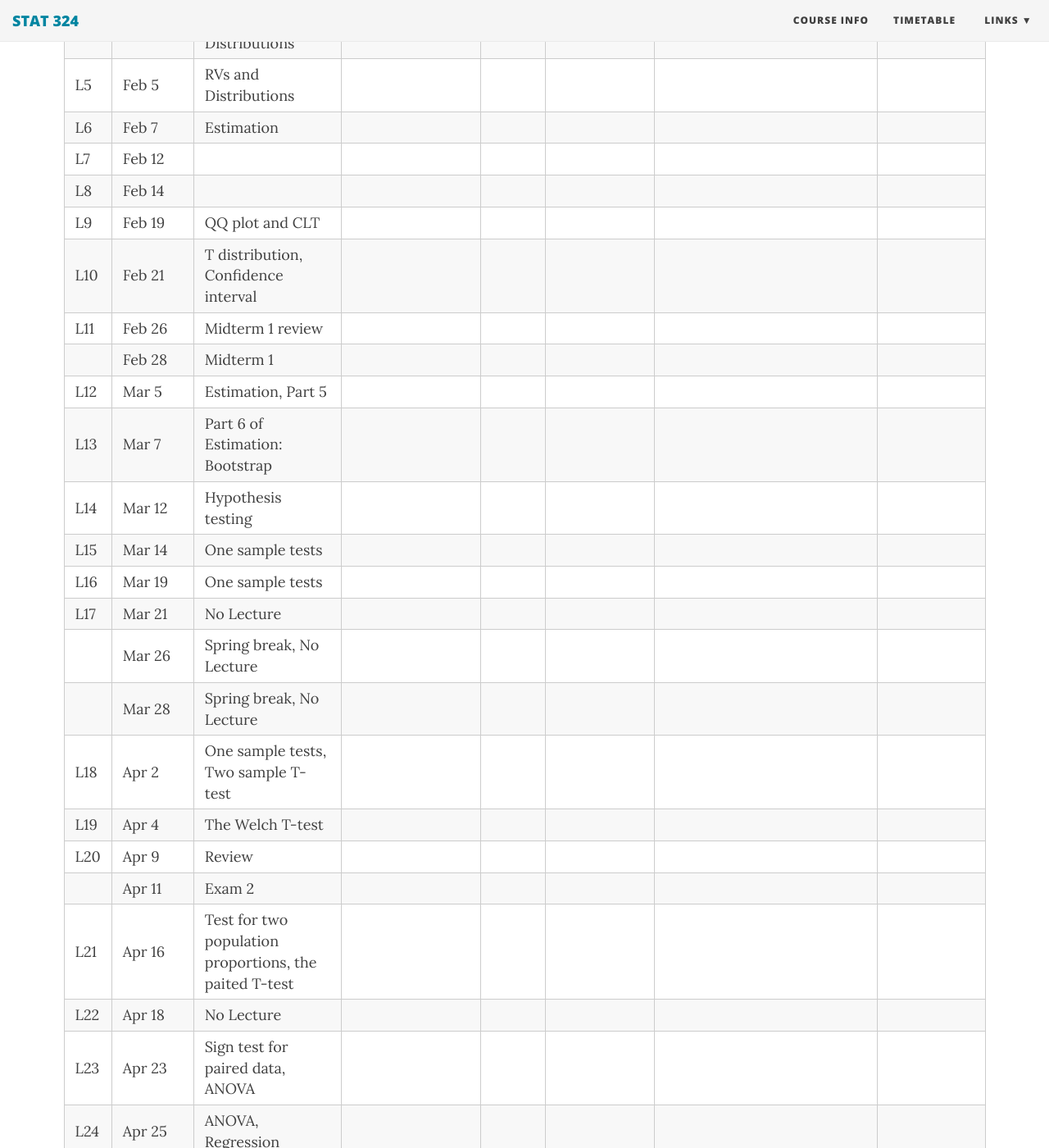
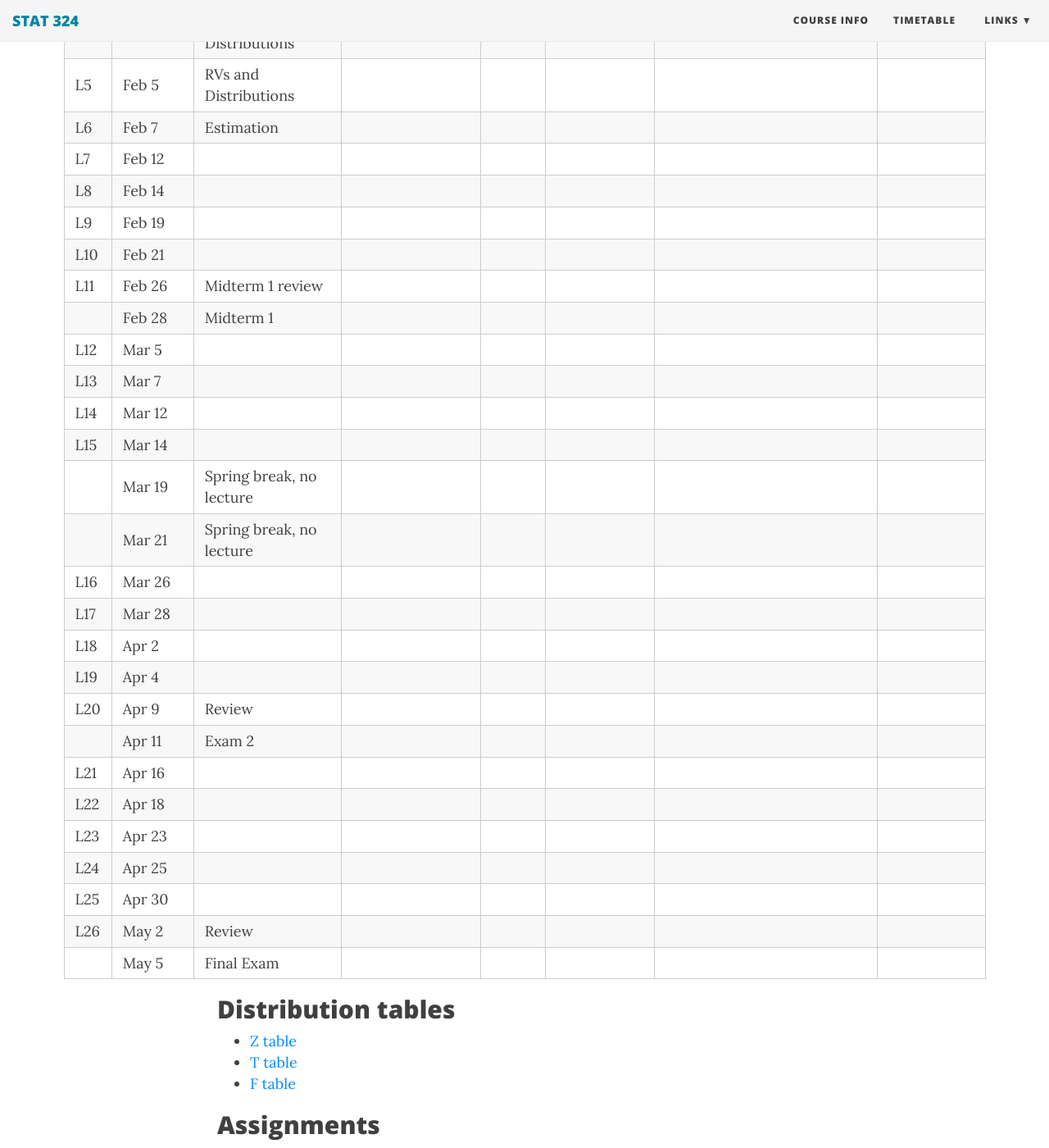
Before and after one commit to duzhewang/stat324, a Jekyll site: the page built from timetable.md, in a window 1280 px wide and 1400 px high, scrolled down 473 px. Shown: the whole window at 82% size. Built offline with Jekyll 4.4.1, drawn with Linux system fonts in a browser that asks for light colours; nearby versions of some CDN libraries.

Commit message:
Update timetable.md

```diff
--- a/timetable.md
+++ b/timetable.md
@@ -16,27 +16,27 @@ css: /css/wide_table.css
 |L6| Feb 7 | Estimation | |    |    |      |      |
 |L7| Feb 12 | |   |    |    |    |      |
 |L8| Feb 14 | |     |    |     |      |
-|L9| Feb 19 | QQ plot and CLT | |  |    |  |      |
-|L10| Feb 21 | T distribution, Confidence interval|  |  |    |       |      |
+|L9| Feb 19 |  | |  |    |  |      |
+|L10| Feb 21 | |  |  |    |       |      |
 |L11| Feb 26 | Midterm 1 review |    |     |    |        |      |
 |  | Feb 28 | Midterm 1 |    |   |    |      |      |
-|L12| Mar 5 | Estimation, Part 5 |   |  |     |      |
-|L13| Mar 7 | Part 6 of Estimation: Bootstrap  | | |  |      |      |
-|L14| Mar 12 | Hypothesis testing |   |   |  |      |      |
-|L15| Mar 14 | One sample tests| |   |   |      |      |
-|L16| Mar 19 | One sample tests | |    |      |      |      |
-|L17| Mar 21 | No Lecture |   |       |      |      |      |
-|    | Mar 26 | Spring break, No Lecture  |       |      |      |      |
-|    | Mar 28 | Spring break, No Lecture |       |      |      |      |
-|L18 | Apr 2 | One sample tests, Two sample T-test |  |      | |      |
-|L19 | Apr 4 | The Welch T-test  |    |     | |   |  |
+|L12| Mar 5 |  |   |  |     |      |
+|L13| Mar 7 |   | | |  |      |      |
+|L14| Mar 12 |  |   |   |  |      |      |
+|L15| Mar 14 | | |   |   |      |      |
+| | Mar 19 | Spring break, no lecture | |    |      |      |      |
+| | Mar 21 | Spring break, no lecture |   |       |      |      |      |
+| L16   | Mar 26 |   |       |      |      |      |
+| L17   | Mar 28 |  |       |      |      |      |
+|L18 | Apr 2 |  |  |      | |      |
+|L19 | Apr 4 |   |    |     | |   |  |
 | L20  | Apr 9 | Review|     |      |      |      |
 |  | Apr 11 |Exam 2 |      |     |   |  |  |
-|L21 | Apr 16 | Test for two population proportions, the paited T-test |      |     |  |   |  |
-|L22 | Apr 18 |No Lecture  |  |   |    |  |  |
-|L23 | Apr 23 | Sign test for paired data, ANOVA|  |     |  |  |      |
-| L24 | Apr 25 | ANOVA, Regression|       |  |  |  |  |
-|L25 | Apr 30 | Regression|  |     |   |  |  |
+|L21 | Apr 16 |  |      |     |  |   |  |
+|L22 | Apr 18 | |  |   |    |  |  |
+|L23 | Apr 23 | |  |     |  |  |      |
+| L24 | Apr 25 | |       |  |  |  |  |
+|L25 | Apr 30 | |  |     |   |  |  |
 |L26 | May 2 | Review  |        |     |    |  |  |
 | | May 5  |Final Exam |         |     |    |  |  |
 
```
